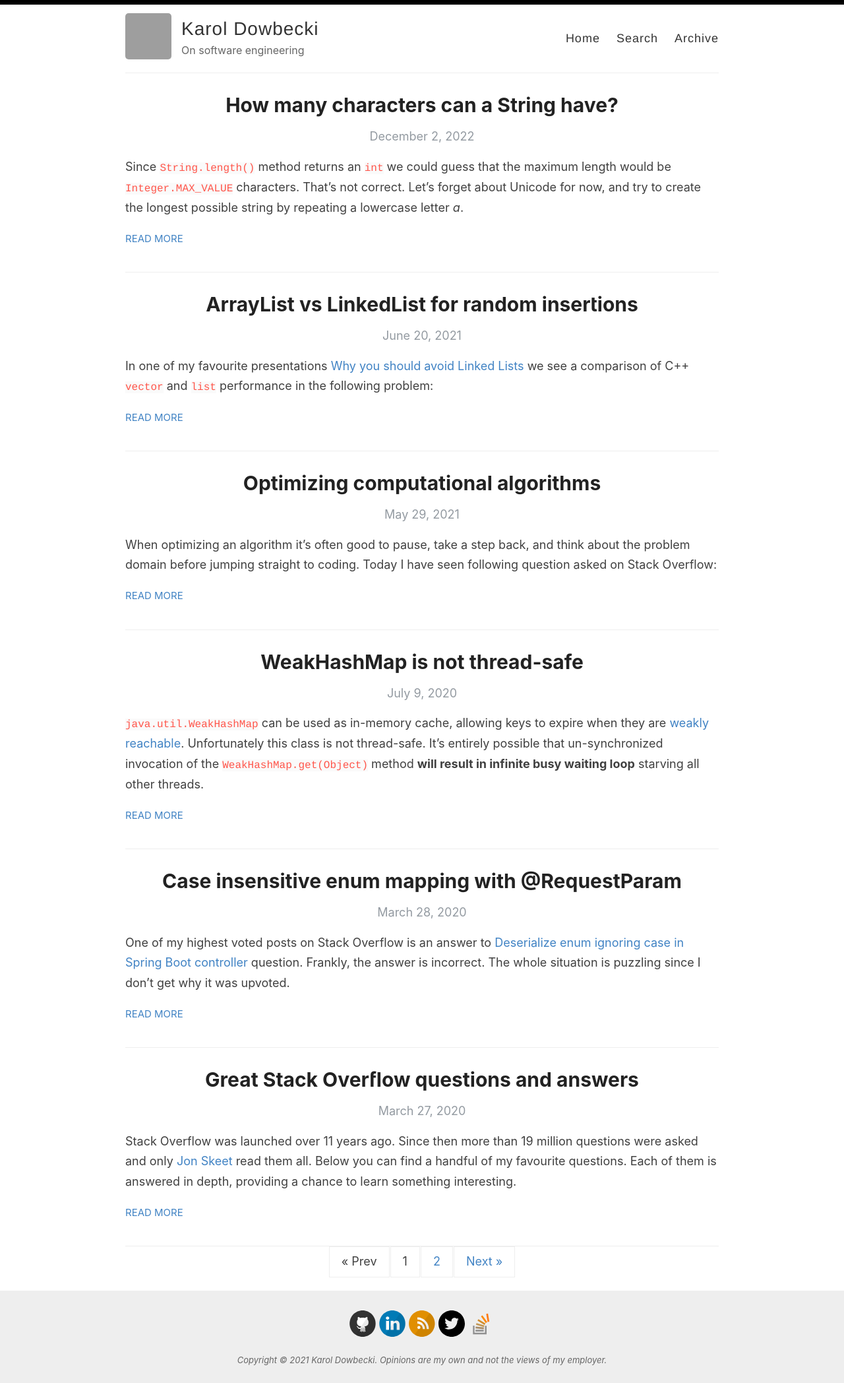
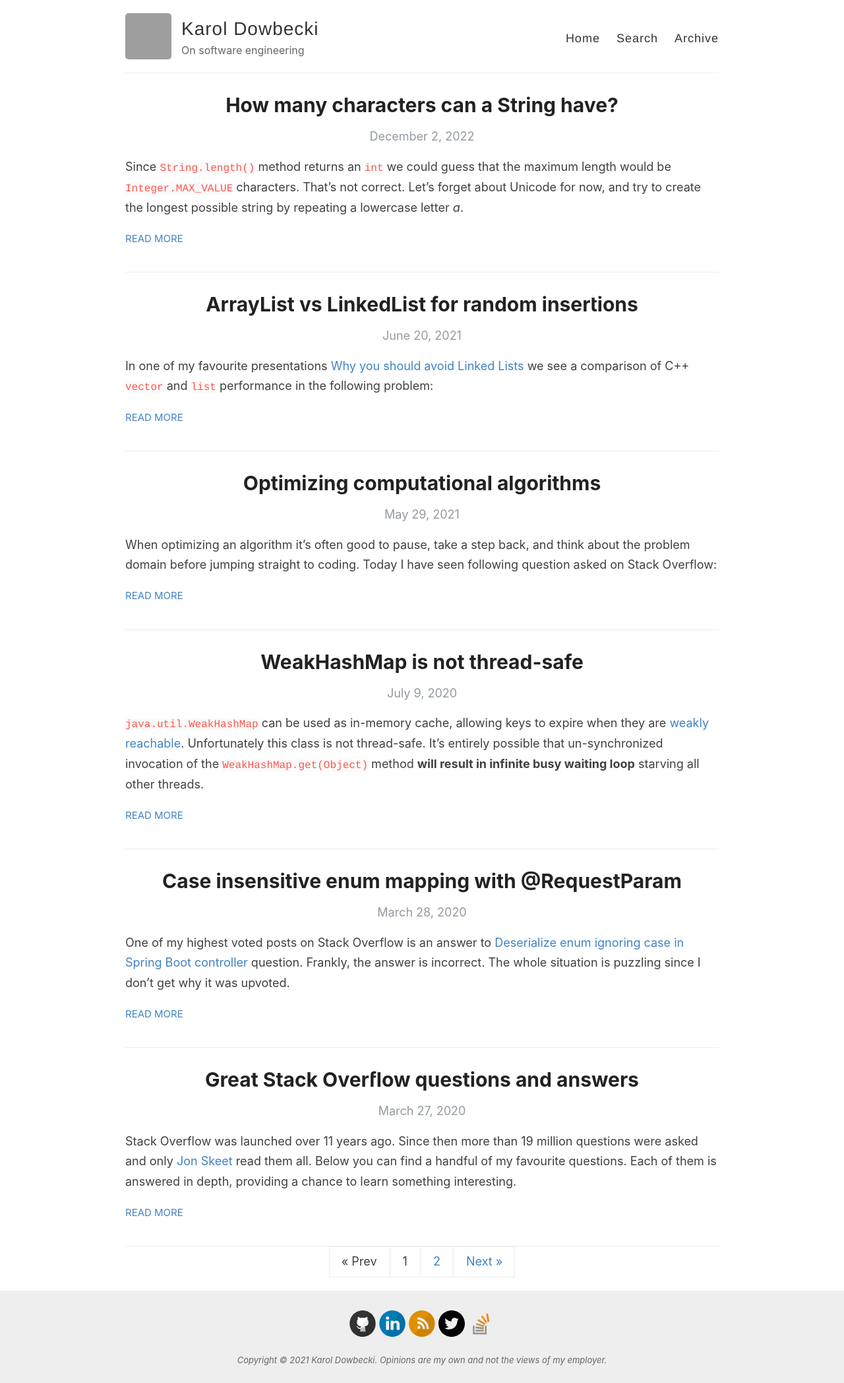
Before and after one commit to kdowbecki/kdowbecki.github.io, a Jekyll site: the page built from index.html, in a window 1280 px wide. Shown: the whole page at 66% size. Built offline with Jekyll 4.4.1, drawn with Linux system fonts in a browser that asks for light colours; the list of posts is cut into pages by our own code; grey boxes are pictures that could not be loaded.

Commit message:
Simplifying layout

```diff
--- a/_layouts/default.html
+++ b/_layouts/default.html
@@ -17,7 +17,6 @@
   </head>
 
   <body>
-    <div id="bar"></div>
     <div class="wrapper-container">
       <div class="wrapper-masthead">
         <div class="container">
--- a/assets/style.scss
+++ b/assets/style.scss
@@ -433,28 +433,6 @@ nav {
 footer {
   padding-top: 30px;
   text-align: center;
-}
-
-body:after {
-  background: linear-gradient(to right, #ffffff   0, #2196F3   33%, #E91E63   66%, #000 100%);
-  width: 100%;
-  height: 5px;
-  top: 0;
-  position: absolute;
-  left: 0;
-  content: '';
-}
-
-#bar {
-    background: #000;
-    height: 7px;
-    background-size: cover;
-    background-position: left 60%;
-    position: fixed;
-    top: 0;
-    width: 100%;
-    overflow: hidden;
-    z-index: 1000;
 }
 
 .post h1{
```
Also changed, not shown: README.md, 1 other file.
